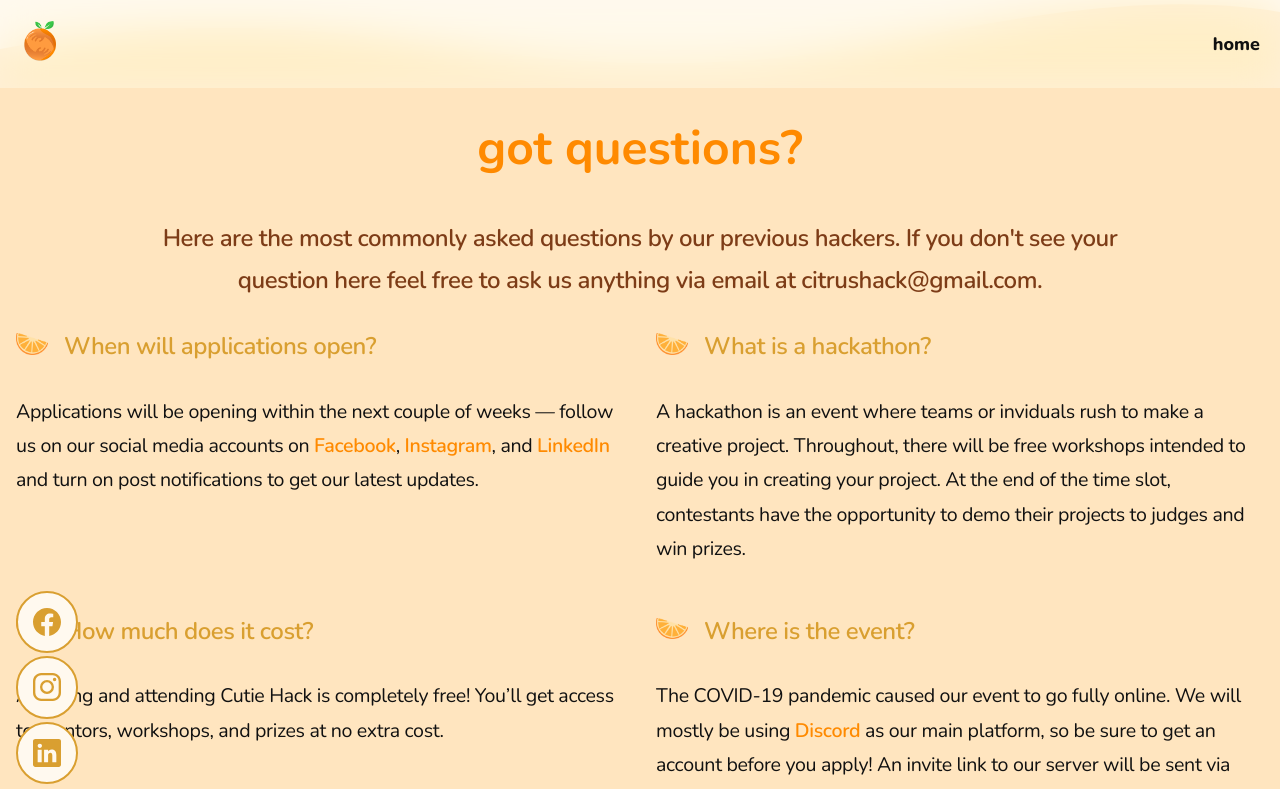
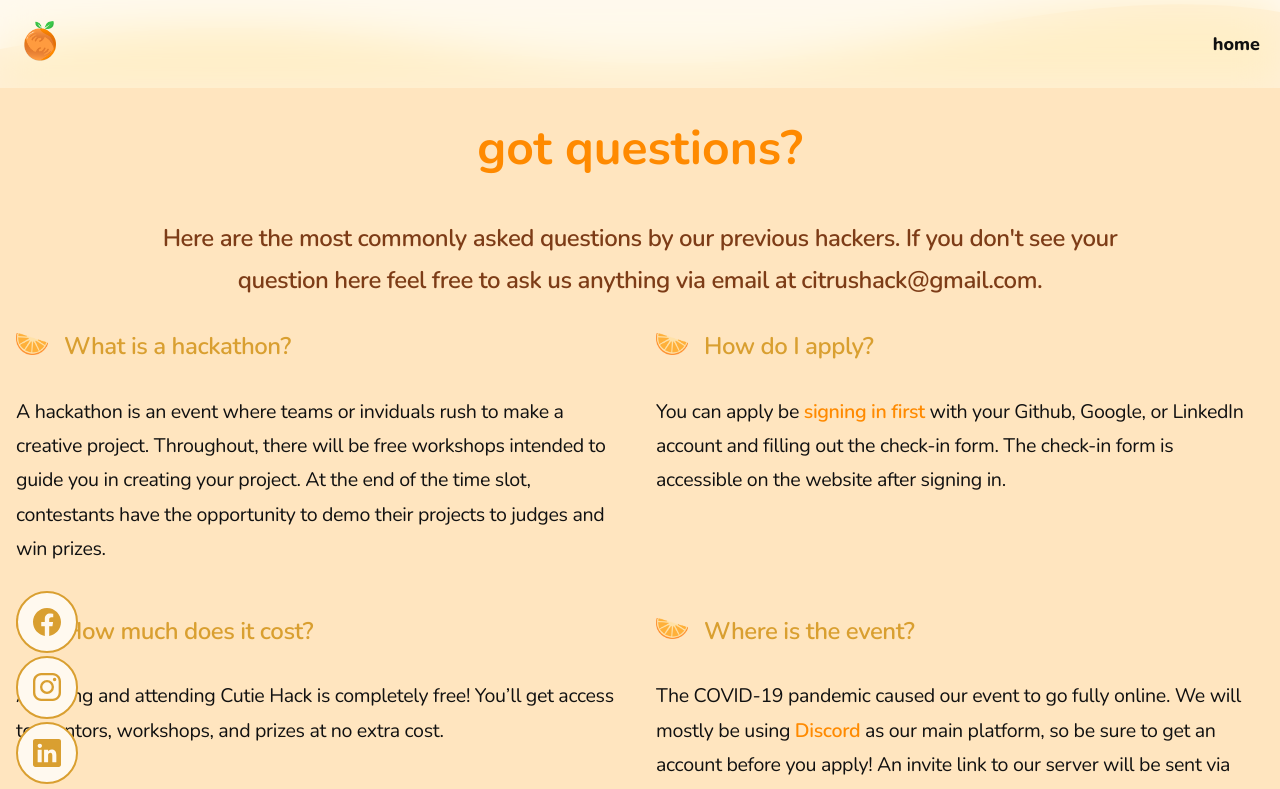
Before and after one commit to citrushack/cutiehack2021, a Next.js app: page /faq in a window 1280 px wide. Shown: the top 789 px of the page. Built offline with nearby package versions, Linux system fonts and the light colour scheme; no server answers.

Commit message:
Update FAQ

```diff
--- a/pages/faq.js
+++ b/pages/faq.js
@@ -8,15 +8,15 @@ import styles from '../styles/Faq.module.css'
 export default function Faq() {
   const faq = [
     {
-      question: 'When will applications open?',
+      question: 'What is a hackathon?',
+      answer: 'A hackathon is an event where teams or inviduals rush to make a creative project. Throughout, there will be free workshops intended to guide you in creating your project. At the end of the time slot, contestants have the opportunity to demo their projects to judges and win prizes.'
+    },
+    {
+      question: 'How do I apply?',
       answer:
         <>
-          Applications will be opening within the next couple of weeks — follow us on our social media accounts on <Link passHref href='https://www.facebook.com/cutiehack/'><span className={styles.link}>Facebook</span></Link>, <Link passHref href='https://www.instagram.com/cutiehack_ucr/'><span className={styles.link}>Instagram</span></Link>, and <Link passHref href='https://www.linkedin.com/company/17907222/admin/'><span className={styles.link}>LinkedIn</span></Link> and turn on post notifications to get our latest updates.
+          You can apply be <Link passHref href='/signin'><span className={styles.link}>signing in first</span></Link> with your Github, Google, or LinkedIn account and filling out the check-in form. The check-in form is accessible on the website after signing in.
         </>
-    },
-    {
-      question: 'What is a hackathon?',
-      answer: 'A hackathon is an event where teams or inviduals rush to make a creative project. Throughout, there will be free workshops intended to guide you in creating your project. At the end of the time slot, contestants have the opportunity to demo their projects to judges and win prizes.'
     },
     {
       question: 'How much does it cost?',
```
